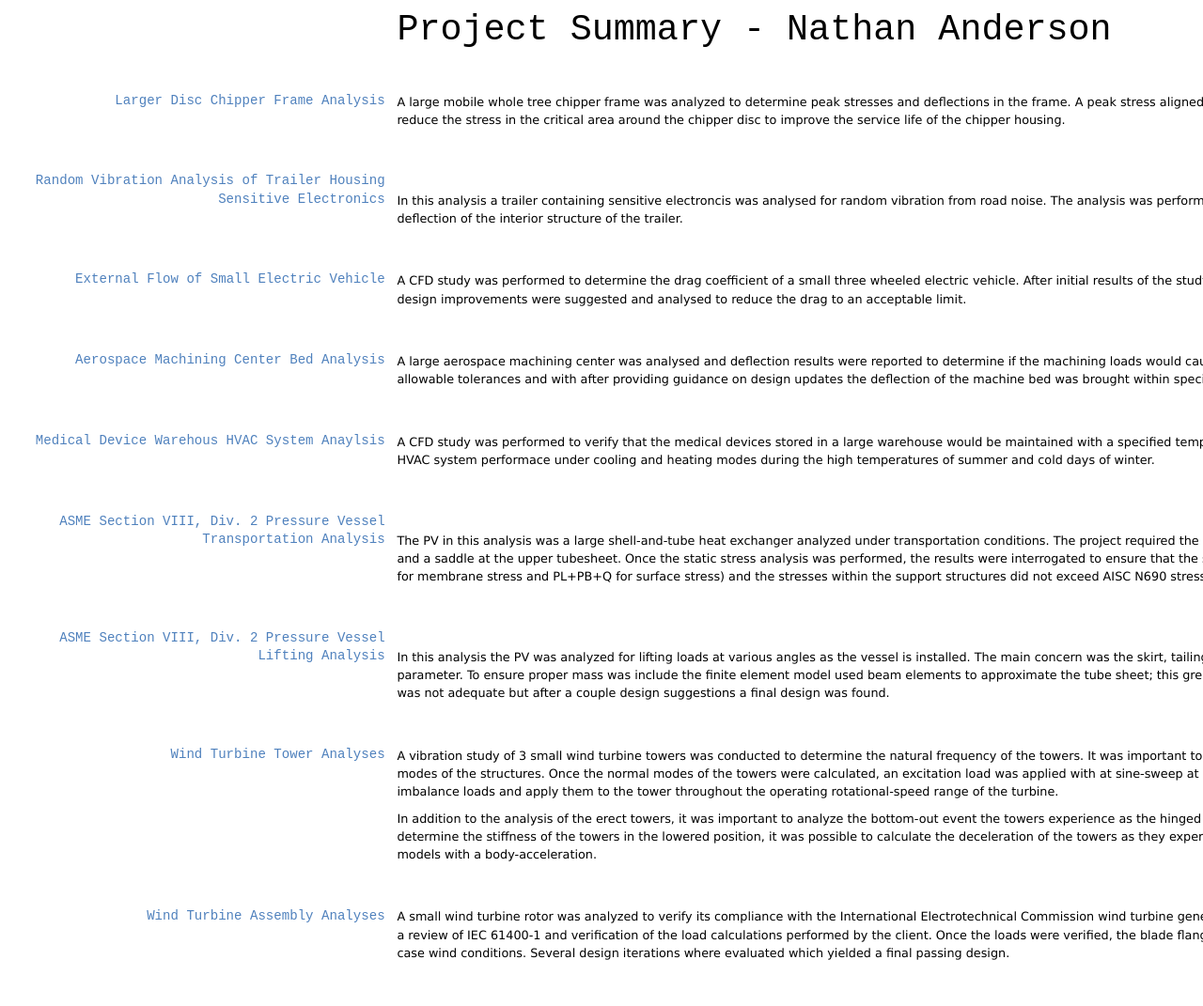
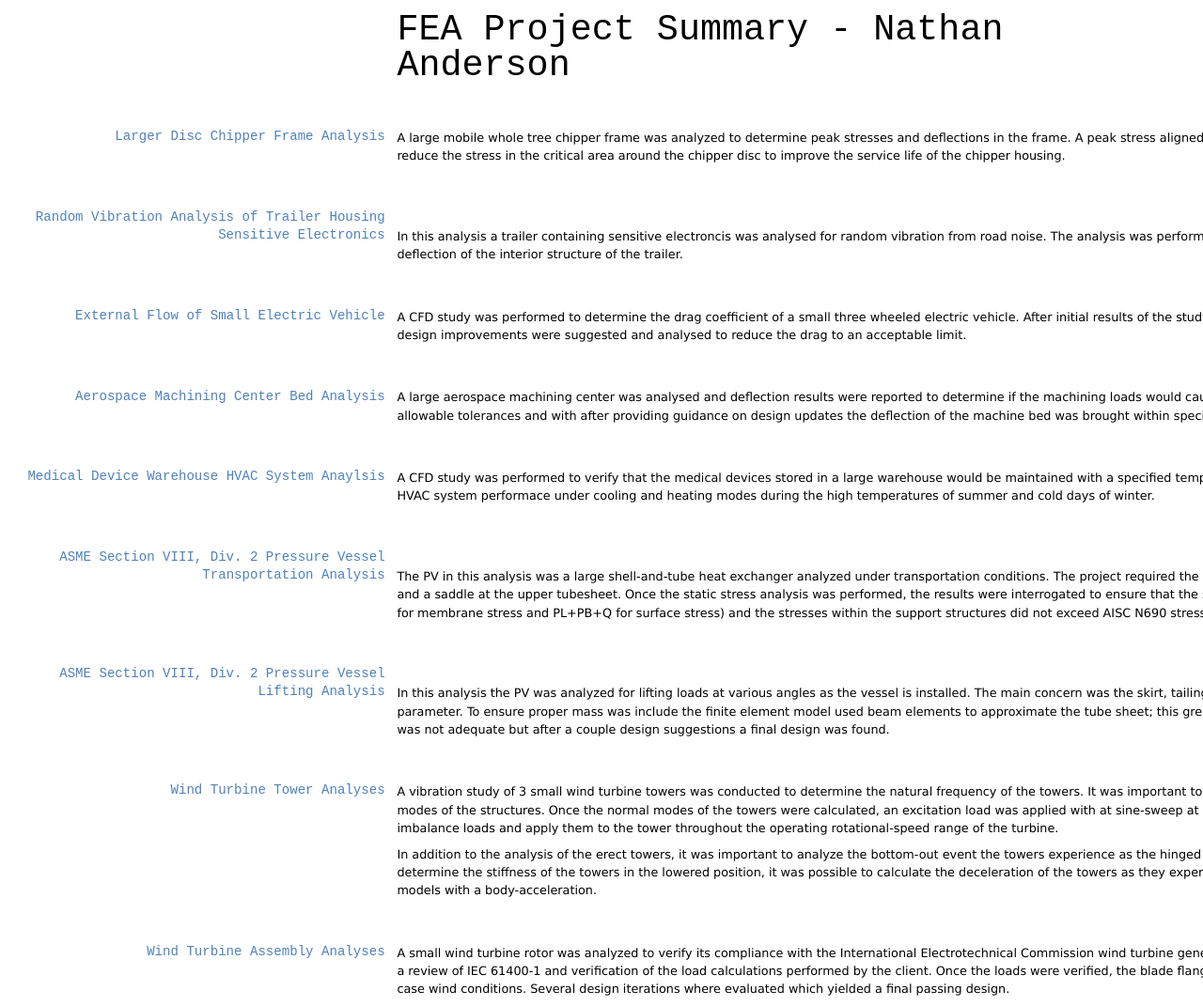
Before and after one commit to na/na.github.com, a Jekyll site: the page built from projects.md, in a window 1280 px wide. Shown: the whole page at 94% size. Built offline with Jekyll 4.4.1, drawn with Linux system fonts in a browser that asks for light colours; before the commit the page ends 1033 px from its top, so only the background shows below that.

Commit message:
fixed typo in projects

```diff
--- a/projects.md
+++ b/projects.md
@@ -4,7 +4,7 @@ title: Nathan Anderson's CV
 permalink: /projects/
 ---
 
-# Project Summary - Nathan Anderson
+# FEA Project Summary - Nathan Anderson
 
 ## Larger Disc Chipper Frame Analysis
 
@@ -22,7 +22,7 @@ A CFD study was performed to determine the drag coefficient of a small three whe
 
 A large aerospace machining center was analysed and deflection results were reported to determine if the machining loads would cause error in the machining process.  The first design exceed the allowable tolerances and with after providing guidance on design updates the deflection of the machine bed was brought within specification.
 
-## Medical Device Warehous HVAC System Anaylsis
+## Medical Device Warehouse HVAC System Anaylsis
 
 A CFD study was performed to verify that the medical devices stored in a large warehouse would be maintained with a specified temperature range.  Several scenarios were run to determine the HVAC system performace under cooling and heating modes during the high temperatures of summer and cold days of winter.
 
```
